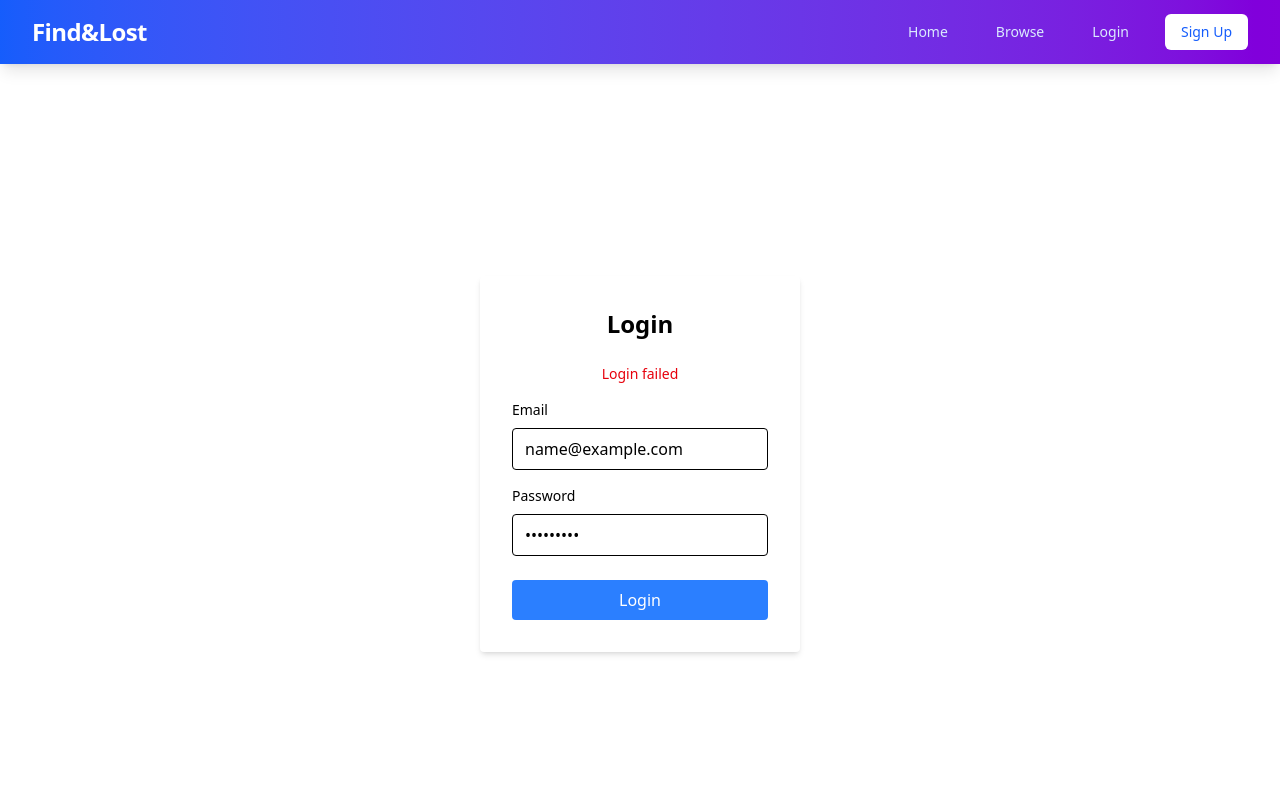
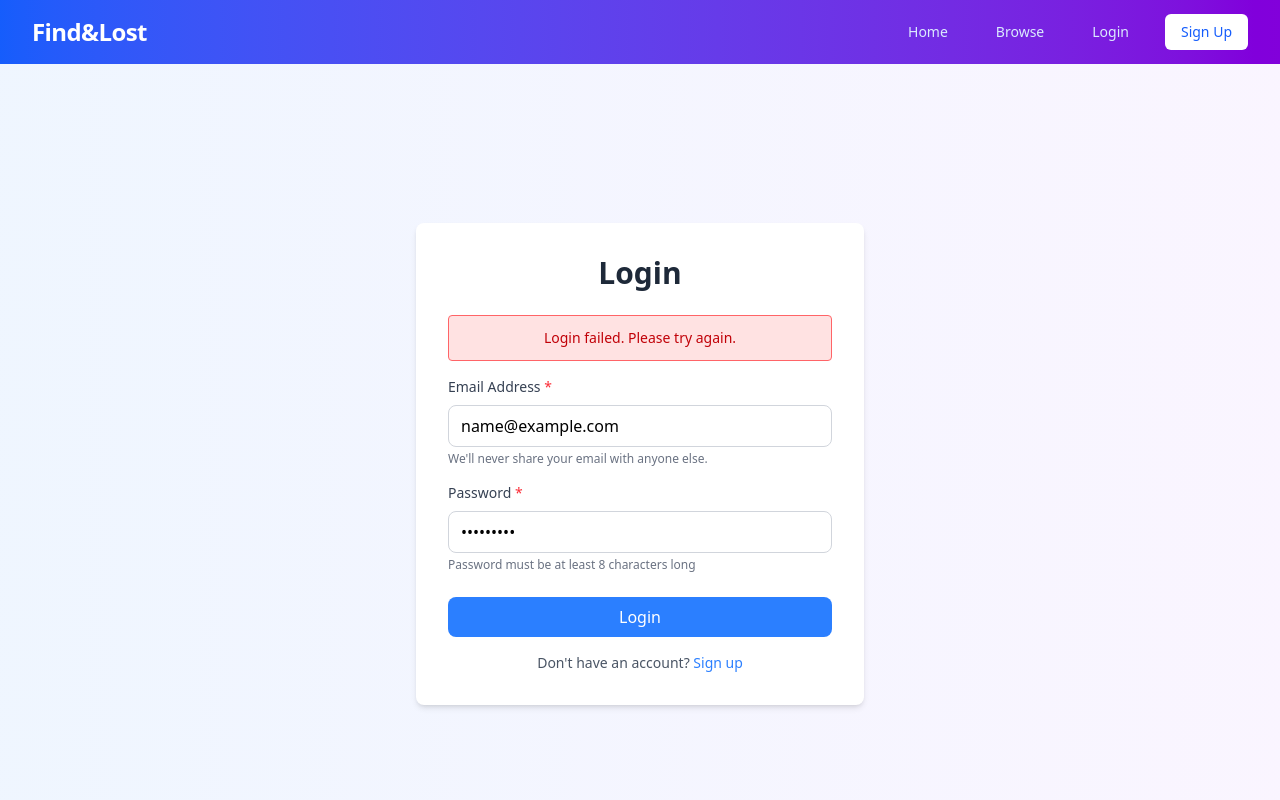
Before and after one commit to shakcodes/lost-and-find, a React (Vite) app in the folder FrontEnd/: page /login in a window 1280 px wide. Both pictures are taken after typing "name@example.com", "Sample123" into the empty fields and a click on the button "Login". Shown: the top 800 px of the page. Built offline with nearby package versions, Linux system fonts and the light colour scheme; no server answers.

Commit message:
Update Login.jsx

```diff
--- a/FrontEnd/src/component/Login.jsx
+++ b/FrontEnd/src/component/Login.jsx
@@ -6,12 +6,39 @@ import { useNavigate } from 'react-router-dom';
 function Login() {
   const [email, setEmail] = useState('');
   const [password, setPassword] = useState('');
-  const [error, setError] = useState('');
+  const [errors, setErrors] = useState({});
+  const [apiError, setApiError] = useState('');
+  const [isLoading, setIsLoading] = useState(false);
   const navigate = useNavigate();
+
+  const validateForm = () => {
+    const newErrors = {};
+
+    // Email validation
+    if (!email.trim()) {
+      newErrors.email = 'Email is required';
+    } else if (!/\S+@\S+\.\S+/.test(email)) {
+      newErrors.email = 'Please enter a valid email address';
+    }
+
+    // Password validation
+    if (!password) {
+      newErrors.password = 'Password is required';
+    } else if (password.length < 8) {
+      newErrors.password = 'Password must be at least 8 characters long';
+    } else if (password.length > 50) {
+      newErrors.password = 'Password must be less than 50 characters';
+    }
+
+    setErrors(newErrors);
+    return Object.keys(newErrors).length === 0;
+  };
 
   const handleLogin = async (credentials) => {
     try {
-      setError('');
+      setIsLoading(true);
+      setApiError('');
+
       const res = await axios.post('https://lost-and-find.onrender.com/auth/signin', credentials);
       const { token, user } = res.data;
 
@@ -23,52 +50,123 @@ function Login() {
       // Redirect to home
       navigate('/');
     } catch (err) {
-      const msg = err.response?.data?.message || 'Login failed';
-      setError(msg);
+      const msg = err.response?.data?.message || 'Login failed. Please try again.';
+      setApiError(msg);
       console.error('Login failed:', msg);
+    } finally {
+      setIsLoading(false);
     }
   };
 
   const handleSubmit = (e) => {
     e.preventDefault();
-    handleLogin({ email, password });
+
+    // Clear previous errors
+    setErrors({});
+    setApiError('');
+
+    // Validate form before submission
+    if (validateForm()) {
+      handleLogin({ email, password });
+    }
+  };
+
+  // Clear specific field error when user starts typing
+  const handleEmailChange = (e) => {
+    setEmail(e.target.value);
+    if (errors.email) {
+      setErrors({ ...errors, email: '' });
+    }
+  };
+
+  const handlePasswordChange = (e) => {
+    setPassword(e.target.value);
+    if (errors.password) {
+      setErrors({ ...errors, password: '' });
+    }
   };
 
   return (
-    <div className="flex items-center justify-center min-h-screen">
-      <form onSubmit={handleSubmit} className="bg-white p-8 rounded shadow-md w-80">
-        <h2 className="text-2xl font-bold mb-6 text-center">Login</h2>
+    <div className="flex items-center justify-center min-h-screen bg-gradient-to-r from-blue-50 to-purple-50 p-4">
+      <form onSubmit={handleSubmit} className="bg-white p-6 sm:p-8 rounded-lg shadow-md w-full max-w-md">
+        <h2 className="text-2xl sm:text-3xl font-bold mb-6 text-center text-gray-800">Login</h2>
 
-        {error && <p className="text-red-600 text-sm mb-4 text-center">{error}</p>}
+        {apiError && (
+          <div className="mb-4 p-3 bg-red-100 border border-red-400 text-red-700 rounded">
+            <p className="text-sm text-center">{apiError}</p>
+          </div>
+        )}
 
         <div className="mb-4">
-          <label className="block mb-2 text-sm font-medium">Email</label>
+          <label className="block mb-2 text-sm font-medium text-gray-700">
+            Email Address <span className="text-red-500">*</span>
+          </label>
           <input
             type="email"
-            className="w-full px-3 py-2 border rounded"
+            className={`w-full px-3 py-2 border rounded-lg focus:outline-none focus:ring-2 focus:ring-blue-500 transition duration-200 ${
+              errors.email ? 'border-red-500 focus:ring-red-500' : 'border-gray-300'
+            }`}
             value={email}
-            onChange={(e) => setEmail(e.target.value)}
-            required
+            onChange={handleEmailChange}
+            placeholder="Enter your email"
+            disabled={isLoading}
           />
+          {errors.email && (
+            <p className="mt-1 text-xs text-red-500">{errors.email}</p>
+          )}
+          <p className="mt-1 text-xs text-gray-500">We'll never share your email with anyone else.</p>
         </div>
 
         <div className="mb-6">
-          <label className="block mb-2 text-sm font-medium">Password</label>
+          <label className="block mb-2 text-sm font-medium text-gray-700">
+            Password <span className="text-red-500">*</span>
+          </label>
           <input
             type="password"
-            className="w-full px-3 py-2 border rounded"
+            className={`w-full px-3 py-2 border rounded-lg focus:outline-none focus:ring-2 focus:ring-blue-500 transition duration-200 ${
+              errors.password ? 'border-red-500 focus:ring-red-500' : 'border-gray-300'
+            }`}
             value={password}
-            onChange={(e) => setPassword(e.target.value)}
-            required
+            onChange={handlePasswordChange}
+            placeholder="Enter your password"
+            disabled={isLoading}
           />
+          {errors.password && (
+            <p className="mt-1 text-xs text-red-500">{errors.password}</p>
+          )}
+          <p className="mt-1 text-xs text-gray-500">Password must be at least 8 characters long</p>
         </div>
 
         <button
           type="submit"
-          className="w-full bg-blue-500 text-white py-2 rounded hover:bg-blue-600 transition duration-200"
+          className={`w-full py-2 rounded-lg transition duration-200 font-medium ${
+            isLoading
+              ? 'bg-gray-400 cursor-not-allowed'
+              : 'bg-blue-500 hover:bg-blue-600 text-white'
+          }`}
+          disabled={isLoading}
         >
-          Login
+          {isLoading ? (
+            <span className="flex items-center justify-center">
+              <svg className="animate-spin -ml-1 mr-3 h-5 w-5 text-white" xmlns="http://www.w3.org/2000/svg" fill="none" viewBox="0 0 24 24">
+                <circle className="opacity-25" cx="12" cy="12" r="10" stroke="currentColor" strokeWidth="4"></circle>
+                <path className="opacity-75" fill="currentColor" d="M4 12a8 8 0 018-8V0C5.373 0 0 5.373 0 12h4zm2 5.291A7.962 7.962 0 014 12H0c0 3.042 1.135 5.824 3 7.938l3-2.647z"></path>
+              </svg>
+              Logging in...
+            </span>
+          ) : (
+            'Login'
+          )}
         </button>
+
+        <div className="mt-4 text-center">
+          <p className="text-sm text-gray-600">
+            Don't have an account?{' '}
+            <a href="/signup" className="text-blue-500 hover:text-blue-600 font-medium">
+              Sign up
+            </a>
+          </p>
+        </div>
       </form>
     </div>
   );
```
